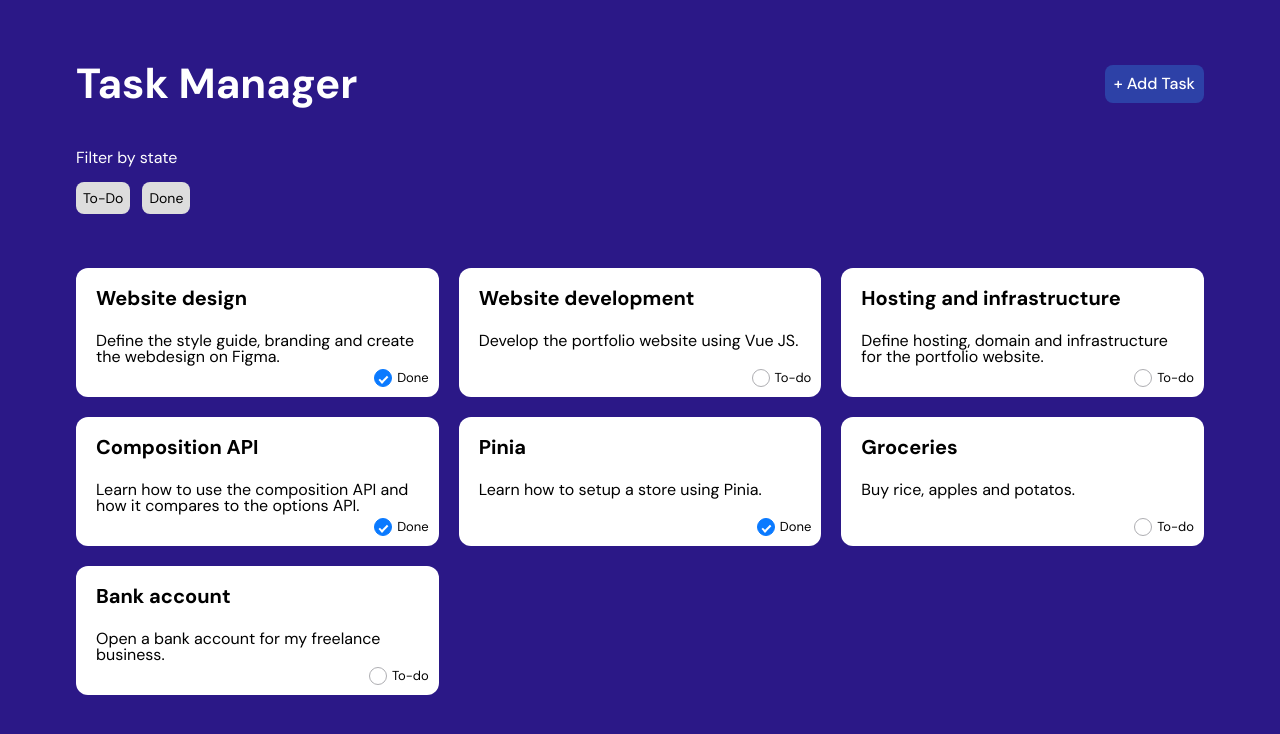
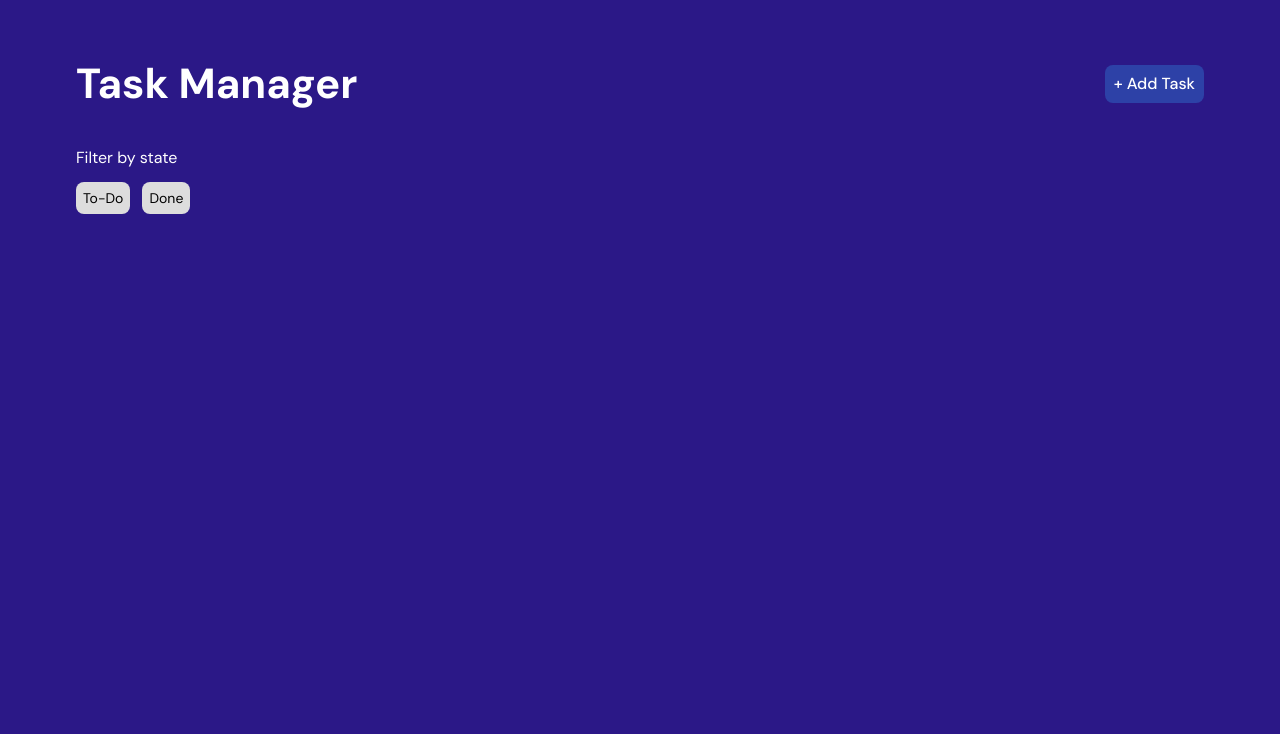
Before and after one commit to Czar22Ke/modern-Task-manager, a Vue app: page / in a window 1280 px wide. Shown: the top 734 px of the page. Built offline with nearby package versions, Linux system fonts and the light colour scheme.

Commit message:
Update: [Final Update]

```diff
--- a/src/App.vue
+++ b/src/App.vue
@@ -4,10 +4,12 @@ import Filter from "./components/Filter.vue";
 import ModalWindow from "./components/Modals/ModalWindow.vue";
 import AddTaskModal from "./components/Modals/AddTaskModal.vue";
 import { useTasksStore } from "./stores/taskesStore";
-
+const appName = "Task manager";
 const store = useTasksStore();
 
-const appName = "Task manager";
+store.$subscribe((mutation, state) => {
+  localStorage.setItem("tasks", JSON.stringify(state.tasks));
+});
 </script>
 
 <template>
--- a/src/stores/taskesStore.js
+++ b/src/stores/taskesStore.js
@@ -2,53 +2,7 @@ import { defineStore } from "pinia";
 import { reactive, ref, computed } from "vue";
 
 export const useTasksStore = defineStore("tasks", () => {
-  let tasks = reactive([
-    {
-      name: "Website design",
-      description:
-        "Define the style guide, branding and create the webdesign on Figma.",
-      completed: true,
-      id: 1,
-    },
-    {
-      name: "Website development",
-      description: "Develop the portfolio website using Vue JS.",
-      completed: false,
-      id: 2,
-    },
-    {
-      name: "Hosting and infrastructure",
-      description:
-        "Define hosting, domain and infrastructure for the portfolio website.",
-      completed: false,
-      id: 3,
-    },
-    {
-      name: "Composition API",
-      description:
-        "Learn how to use the composition API and how it compares to the options API.",
-      completed: true,
-      id: 4,
-    },
-    {
-      name: "Pinia",
-      description: "Learn how to setup a store using Pinia.",
-      completed: true,
-      id: 5,
-    },
-    {
-      name: "Groceries",
-      description: "Buy rice, apples and potatos.",
-      completed: false,
-      id: 6,
-    },
-    {
-      name: "Bank account",
-      description: "Open a bank account for my freelance business.",
-      completed: false,
-      id: 7,
-    },
-  ]);
+  let tasks = reactive([]);
 
   let filterBy = ref("");
 
```
Also changed, not shown: 1 other file (tests, documents, lock files or other folders).
